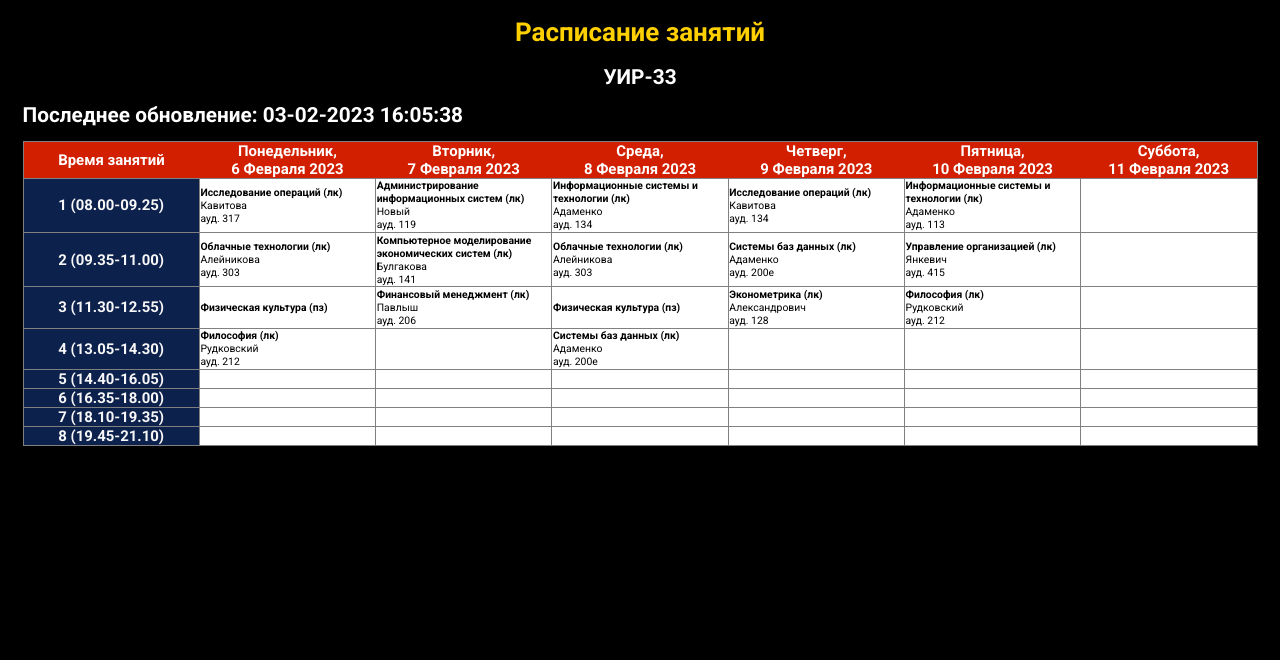
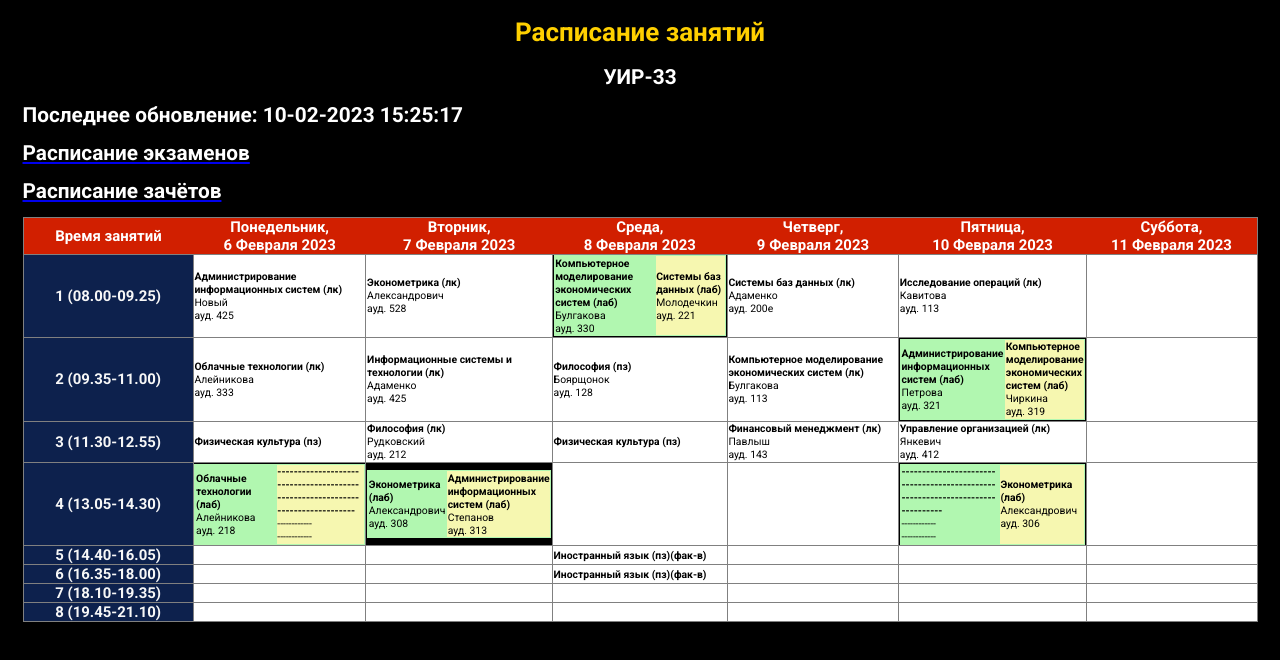
Before and after one commit to uirvsu/uirvsu.github.io, a plain HTML site: page index.html in a window 1280 px wide. Drawn offline with Linux system fonts and the light colour scheme.

Commit message:
Add files via upload

```diff
--- a/index.html
+++ b/index.html
@@ -17,8 +17,11 @@
 </header>
 <main class="main">
 <div class="container"><div class="container">
-<h1 class="header_group">Последнее обновление: 03-02-2023 16:05:38</h1>
+<h1 class="header_group">Последнее обновление: 10-02-2023 15:25:17</h1>
 </div>
+<div class="container">
+<a href="/33/exam/"><h1 class="header_group">Расписание экзаменов</h1></a>
+</h1><a href="/33/credit_tests/"><h1 class="header_group">Расписание зачётов</h1></a></div>
 <table border="3" style="height: 144px; width: 100%; border-collapse: collapse; border-style: double;"  class="scedule">
 <thead class="scedule_table-header">
 <tr>
@@ -33,24 +36,35 @@
 </thead>
 <tbody>
 <td style="width: 14.2857%; height: 0px;" class="Tbody time"><strong>1     (08.00-09.25)</strong></td>
-<td style="width: 14.2857%; height: 0px; background-color: white;"><p><strong>Исследование операций (лк)</strong>
-<p>Кавитова
-<p>ауд. 317
-</td>
 <td style="width: 14.2857%; height: 0px; background-color: white;"><p><strong>Администрирование информационных систем (лк)</strong>
 <p>Новый
-<p>ауд. 119
+<p>ауд. 425
 </td>
-<td style="width: 14.2857%; height: 0px; background-color: white;"><p><strong>Информационные системы и технологии (лк)</strong>
+<td style="width: 14.2857%; height: 0px; background-color: white;"><p><strong>Эконометрика (лк)</strong>
+<p>Александрович
+<p>ауд. 528
+</td>
+<td>
+<table border="0" style="background-color: #b1f7b0;"><tbody>
+<tr>
+<td style="background-color: #b1f7b0; border: 0px white;"><p><strong>Компьютерное моделирование экономических систем (лаб)</strong>
+<p>Булгакова
+<p>ауд. 330
+</td>
+<td style="background-color: #f6f7b0; border: 0px white;"><p><strong>Системы баз данных (лаб)</strong>
+<p>Молодечкин
+<p>ауд. 221
+</td>
+</tr>
+</tbody>
+</table>
+</td>
+<td style="width: 14.2857%; height: 0px; background-color: white;"><p><strong>Системы баз данных (лк)</strong>
 <p>Адаменко
-<p>ауд. 134
+<p>ауд. 200е
 </td>
 <td style="width: 14.2857%; height: 0px; background-color: white;"><p><strong>Исследование операций (лк)</strong>
 <p>Кавитова
-<p>ауд. 134
-</td>
-<td style="width: 14.2857%; height: 0px; background-color: white;"><p><strong>Информационные системы и технологии (лк)</strong>
-<p>Адаменко
 <p>ауд. 113
 </td>
 <td style="width: 14.2857%; height: 0px; background-color: white;"><p><strong></strong>
@@ -61,23 +75,34 @@
 <td style="width: 14.2857%; height: 0px;" class="Tbody time"><strong>2     (09.35-11.00)</strong></td>
 <td style="width: 14.2857%; height: 0px; background-color: white;"><p><strong>Облачные технологии (лк)</strong>
 <p>Алейникова
-<p>ауд. 303
+<p>ауд. 333
+</td>
+<td style="width: 14.2857%; height: 0px; background-color: white;"><p><strong>Информационные системы и технологии (лк)</strong>
+<p>Адаменко
+<p>ауд. 425
+</td>
+<td style="width: 14.2857%; height: 0px; background-color: white;"><p><strong>Философия (пз)</strong>
+<p>Боярщонок
+<p>ауд. 128
 </td>
 <td style="width: 14.2857%; height: 0px; background-color: white;"><p><strong>Компьютерное моделирование экономических систем (лк)</strong>
 <p>Булгакова
-<p>ауд. 141
+<p>ауд. 113
 </td>
-<td style="width: 14.2857%; height: 0px; background-color: white;"><p><strong>Облачные технологии (лк)</strong>
-<p>Алейникова
-<p>ауд. 303
+<td>
+<table border="0" style="background-color: #b1f7b0;"><tbody>
+<tr>
+<td style="background-color: #b1f7b0; border: 0px white;"><p><strong>Администрирование информационных систем (лаб)</strong>
+<p>Петрова
+<p>ауд. 321
 </td>
-<td style="width: 14.2857%; height: 0px; background-color: white;"><p><strong>Системы баз данных (лк)</strong>
-<p>Адаменко
-<p>ауд. 200е
+<td style="background-color: #f6f7b0; border: 0px white;"><p><strong>Компьютерное моделирование экономических систем (лаб)</strong>
+<p>Чиркина
+<p>ауд. 319
 </td>
-<td style="width: 14.2857%; height: 0px; background-color: white;"><p><strong>Управление организацией (лк)</strong>
-<p>Янкевич
-<p>ауд. 415
+</tr>
+</tbody>
+</table>
 </td>
 <td style="width: 14.2857%; height: 0px; background-color: white;"><p><strong></strong>
 <p>
@@ -89,21 +114,21 @@
 <p>
 <p>
 </td>
-<td style="width: 14.2857%; height: 0px; background-color: white;"><p><strong>Финансовый менеджмент (лк)</strong>
-<p>Павлыш
-<p>ауд. 206
+<td style="width: 14.2857%; height: 0px; background-color: white;"><p><strong>Философия (лк)</strong>
+<p>Рудковский
+<p>ауд. 212
 </td>
 <td style="width: 14.2857%; height: 0px; background-color: white;"><p><strong>Физическая культура (пз)</strong>
 <p>
 <p>
 </td>
-<td style="width: 14.2857%; height: 0px; background-color: white;"><p><strong>Эконометрика (лк)</strong>
-<p>Александрович
-<p>ауд. 128
+<td style="width: 14.2857%; height: 0px; background-color: white;"><p><strong>Финансовый менеджмент (лк)</strong>
+<p>Павлыш
+<p>ауд. 143
 </td>
-<td style="width: 14.2857%; height: 0px; background-color: white;"><p><strong>Философия (лк)</strong>
-<p>Рудковский
-<p>ауд. 212
+<td style="width: 14.2857%; height: 0px; background-color: white;"><p><strong>Управление организацией (лк)</strong>
+<p>Янкевич
+<p>ауд. 412
 </td>
 <td style="width: 14.2857%; height: 0px; background-color: white;"><p><strong></strong>
 <p>
@@ -111,17 +136,35 @@
 </td>
 </tr>
 <td style="width: 14.2857%; height: 0px;" class="Tbody time"><strong>4     (13.05-14.30)</strong></td>
-<td style="width: 14.2857%; height: 0px; background-color: white;"><p><strong>Философия (лк)</strong>
-<p>Рудковский
-<p>ауд. 212
+<td>
+<table border="0" style="background-color: #b1f7b0;"><tbody>
+<tr>
+<td style="background-color: #b1f7b0; border: 0px white;"><p><strong>Облачные технологии (лаб)</strong>
+<p>Алейникова
+<p>ауд. 218
 </td>
-<td style="width: 14.2857%; height: 0px; background-color: white;"><p><strong></strong>
-<p>
-<p>
+<td style="background-color: #f6f7b0; border: 0px white;"><p><strong>-------------------------------------------------------------------------------</strong>
+<p>------------
+<p>------------
 </td>
-<td style="width: 14.2857%; height: 0px; background-color: white;"><p><strong>Системы баз данных (лк)</strong>
-<p>Адаменко
-<p>ауд. 200е
+</tr>
+</tbody>
+</table>
+</td>
+<td>
+<table border="0" style="background-color: #b1f7b0;"><tbody>
+<tr>
+<td style="background-color: #b1f7b0; border: 0px white;"><p><strong>Эконометрика (лаб)</strong>
+<p>Александрович
+<p>ауд. 308
+</td>
+<td style="background-color: #f6f7b0; border: 0px white;"><p><strong>Администрирование информационных систем (лаб)</strong>
+<p>Степанов
+<p>ауд. 313
+</td>
+</tr>
+</tbody>
+</table>
 </td>
 <td style="width: 14.2857%; height: 0px; background-color: white;"><p><strong></strong>
 <p>
@@ -130,6 +173,21 @@
 <td style="width: 14.2857%; height: 0px; background-color: white;"><p><strong></strong>
 <p>
 <p>
+</td>
+<td>
+<table border="0" style="background-color: #b1f7b0;"><tbody>
+<tr>
+<td style="background-color: #b1f7b0; border: 0px white;"><p><strong>-------------------------------------------------------------------------------</strong>
+<p>------------
+<p>------------
+</td>
+<td style="background-color: #f6f7b0; border: 0px white;"><p><strong>Эконометрика (лаб)</strong>
+<p>Александрович
+<p>ауд. 306
+</td>
+</tr>
+</tbody>
+</table>
 </td>
 <td style="width: 14.2857%; height: 0px; background-color: white;"><p><strong></strong>
 <p>
@@ -145,7 +203,7 @@
 <p>
 <p>
 </td>
-<td style="width: 14.2857%; height: 0px; background-color: white;"><p><strong></strong>
+<td style="width: 14.2857%; height: 0px; background-color: white;"><p><strong>Иностранный язык (пз)(фак-в)</strong>
 <p>
 <p>
 </td>
@@ -171,7 +229,7 @@
 <p>
 <p>
 </td>
-<td style="width: 14.2857%; height: 0px; background-color: white;"><p><strong></strong>
+<td style="width: 14.2857%; height: 0px; background-color: white;"><p><strong>Иностранный язык (пз)(фак-в)</strong>
 <p>
 <p>
 </td>
```
